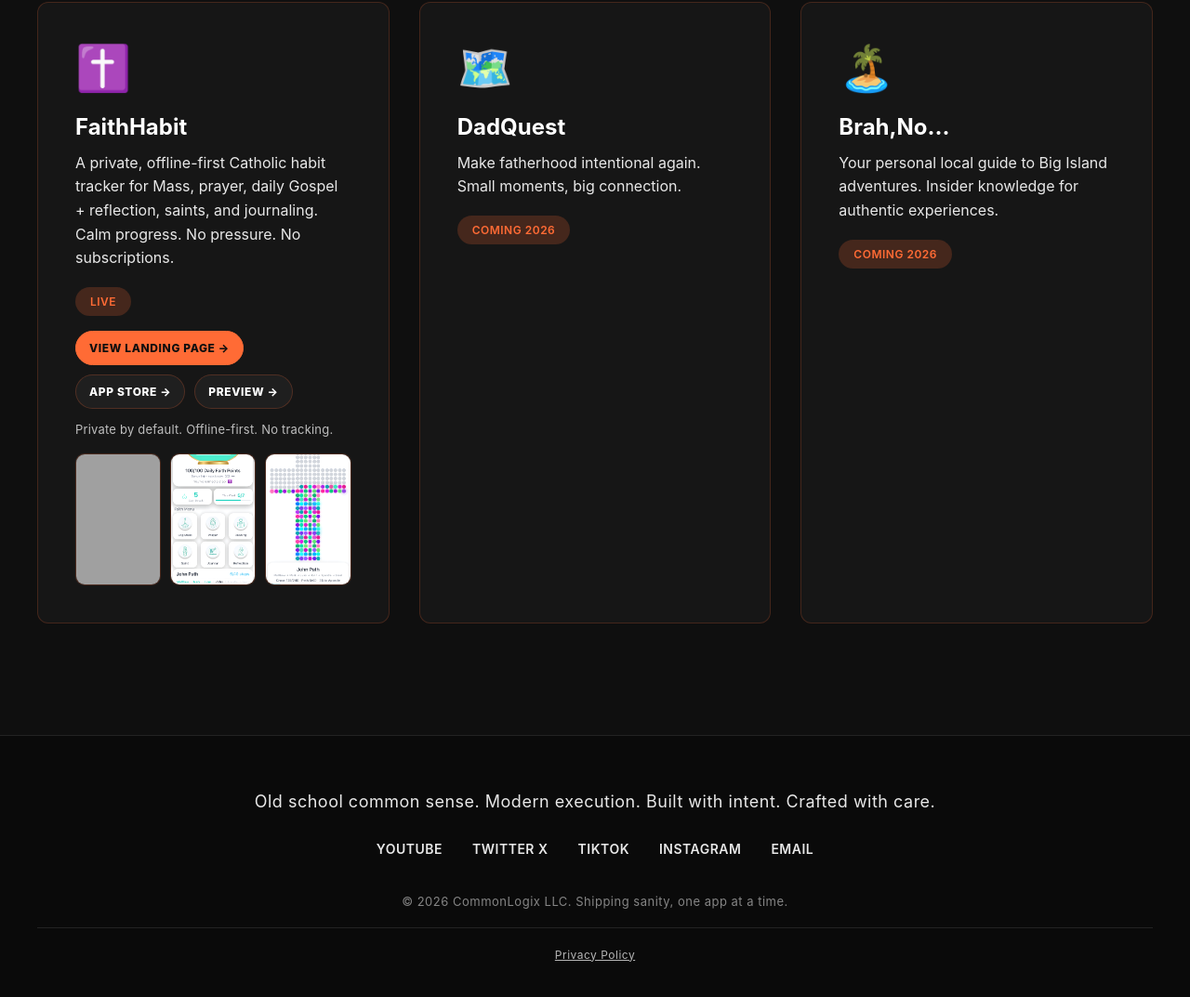
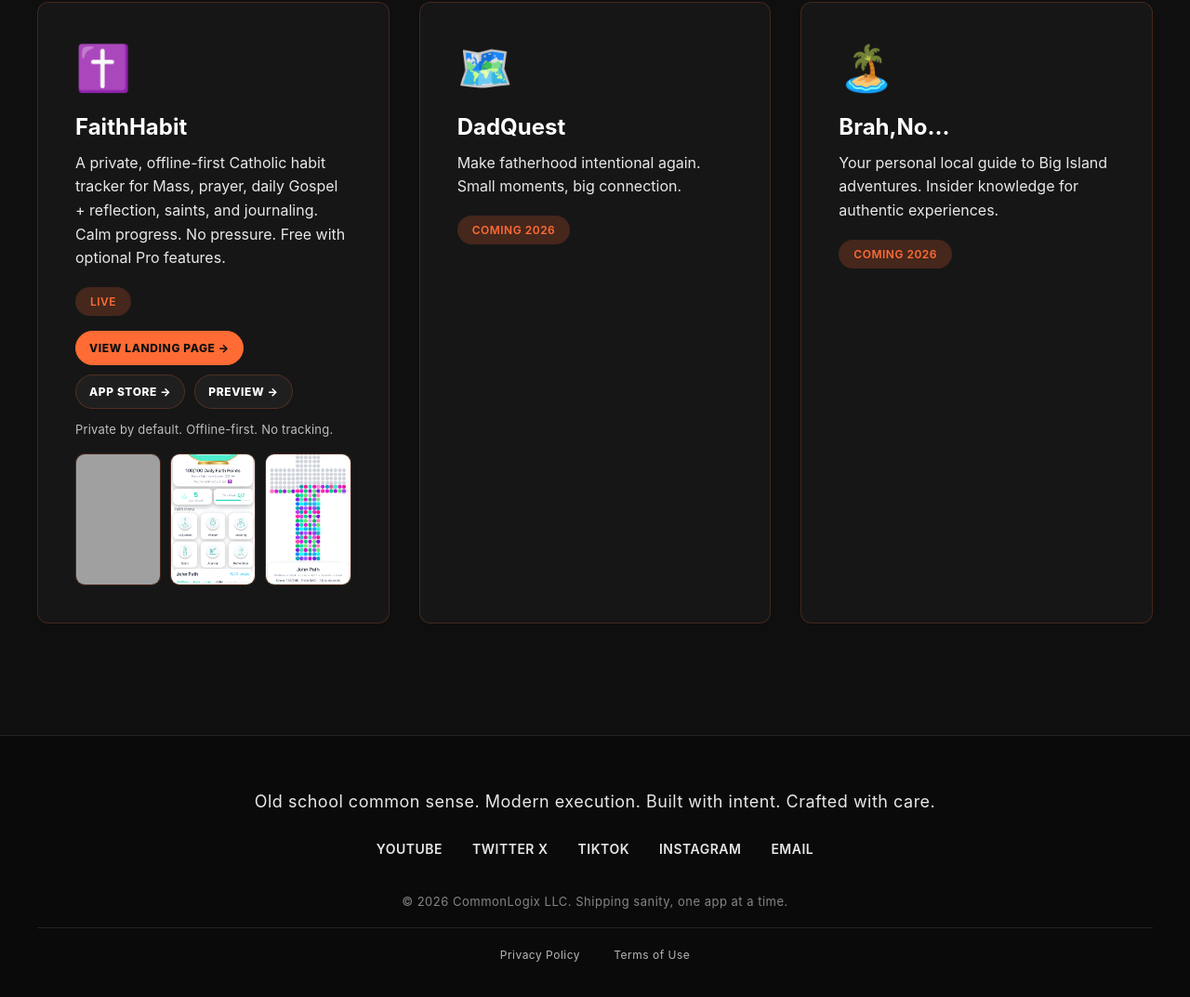
Before and after one commit to commonlogix/commonlogix.github.io, a plain HTML site: page index.html in a window 1280 px wide. Shown: the part 1418-2491 px from the top of the page at 93% size. Drawn offline with Linux system fonts and the light colour scheme; grey boxes are pictures that could not be loaded.

Commit message:
Update index.html

```diff
--- a/index.html
+++ b/index.html
@@ -527,6 +527,7 @@
       font-size: 12px;
       margin: 0 16px;
       transition: color 0.3s;
+      text-decoration: none;
     }
 
     .footer-links a:hover { color: var(--accent-orange); }
@@ -578,7 +579,6 @@
   </style>
 </head>
 <body>
-  <!-- HEADER -->
   <header>
     <div class="header-content">
       <a href="index.html" class="logo-container">
@@ -595,7 +595,6 @@
     </div>
   </header>
 
-  <!-- HERO SECTION -->
   <section class="hero">
     <div class="hero-content">
       <div class="hero-eyebrow">Welcome to CommonLogix®</div>
@@ -628,7 +627,6 @@
     </div>
   </section>
 
-  <!-- TICKER STRIP -->
   <div class="ticker-strip">
     <div class="ticker-content">
       <div class="ticker-item">COMMON SENSE BUILDS BETTER</div>
@@ -640,7 +638,6 @@
     </div>
   </div>
 
-  <!-- APPS SECTION -->
   <section class="apps-section" id="apps">
     <div class="apps-header">
       <h2>The Arsenal</h2>
@@ -648,13 +645,12 @@
     </div>
 
     <div class="apps-grid">
-      <!-- FaithHabit (LIVE) -->
       <div class="app-card">
         <div class="app-icon">✝️</div>
         <h3>FaithHabit</h3>
         <p>
           A private, offline-first Catholic habit tracker for Mass, prayer, daily Gospel + reflection, saints, and journaling.
-          Calm progress. No pressure. No subscriptions.
+          Calm progress. No pressure. Free with optional Pro features.
         </p>
 
         <span class="app-status">Live</span>
@@ -680,7 +676,6 @@
         </div>
       </div>
 
-      <!-- DadQuest -->
       <div class="app-card">
         <div class="app-icon">🗺️</div>
         <h3>DadQuest</h3>
@@ -688,7 +683,6 @@
         <span class="app-status">Coming 2026</span>
       </div>
 
-      <!-- Big Island Travel -->
       <div class="app-card">
         <div class="app-icon">🏝️</div>
         <h3>Brah,No...</h3>
@@ -698,7 +692,6 @@
     </div>
   </section>
 
-  <!-- FOOTER -->
   <footer id="contact">
     <div class="footer-content">
       <p class="footer-tagline">Old school common sense. Modern execution. Built with intent. Crafted with care.</p>
@@ -713,6 +706,7 @@
         <p>&copy; 2026 CommonLogix LLC. Shipping sanity, one app at a time.</p>
         <div class="footer-links">
           <a href="privacy.html">Privacy Policy</a>
+          <a href="terms.html">Terms of Use</a>
         </div>
       </div>
     </div>
```
